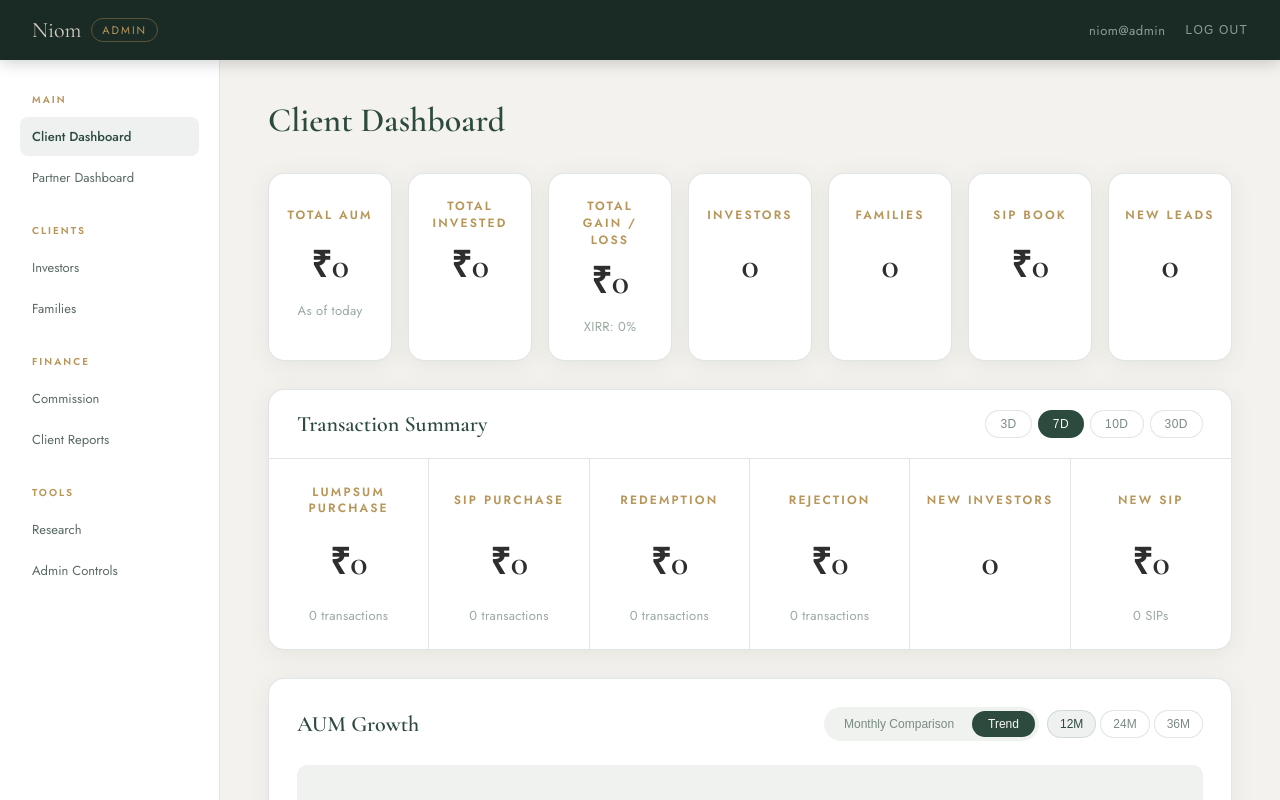
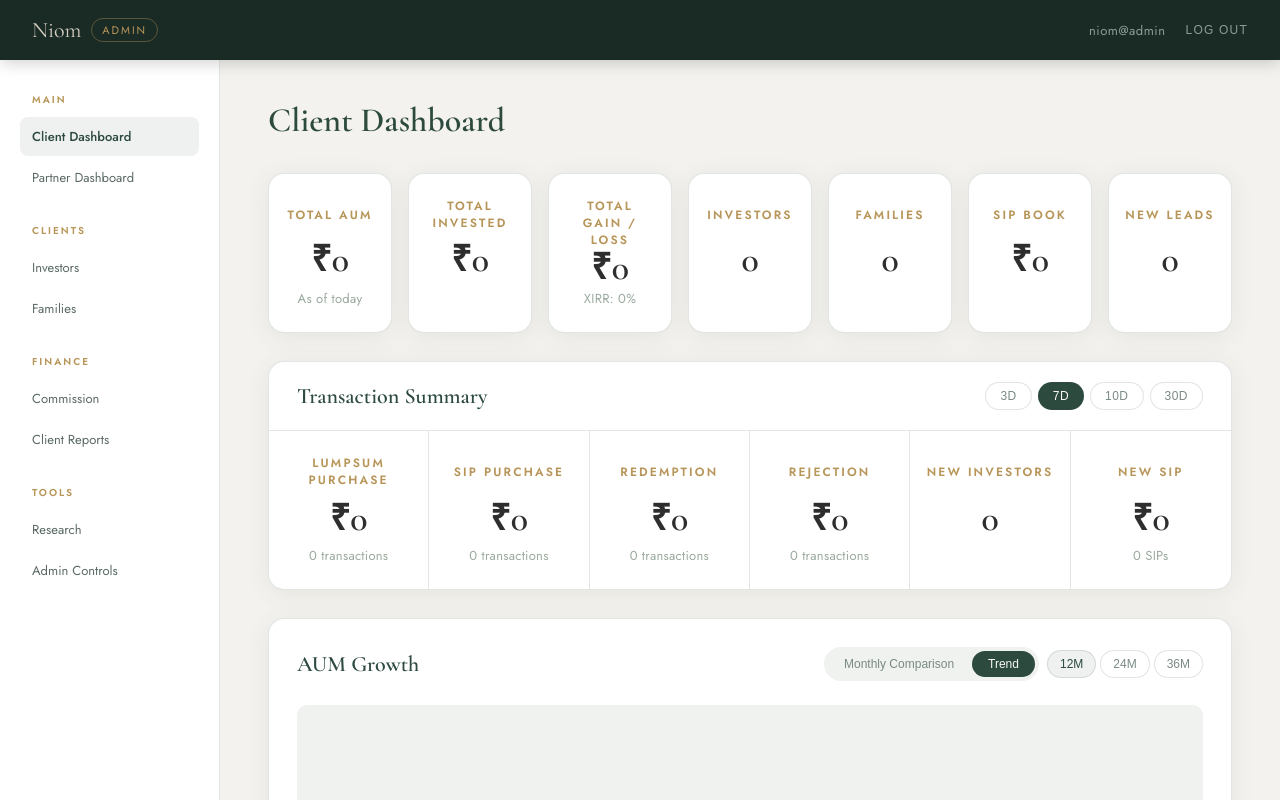
Before and after one commit to smit21haria/niom-frontend, a React (Vite) app: page /dashboard in a window 1280 px wide. Shown: the top 800 px of the page. Built offline with nearby package versions, Linux system fonts and the light colour scheme.

Commit message:
Revert "Remove justifyContent, add gap to KPICard and transaction tabs"
This reverts commit a0e47af3286aa6b5332bfaf87c5b8fa4496c23de.

```diff
--- a/src/components/ui/KPICard.jsx
+++ b/src/components/ui/KPICard.jsx
@@ -22,7 +22,6 @@ export default function KPICard({ label, value, subtitle, to }) {
         flexDirection: 'column',
         alignItems: 'center',
         textAlign: 'center',
-        gap: '16px',
       }}
       onMouseEnter={e => {
         if (clickable) {
@@ -58,6 +57,10 @@ export default function KPICard({ label, value, subtitle, to }) {
         fontWeight: 600,
         color: 'var(--charcoal)',
         lineHeight: 1,
+        flex: 1,
+        display: 'flex',
+        alignItems: 'center',
+        justifyContent: 'center',
       }}>
         {value}
       </div>
--- a/src/pages/Dashboard.jsx
+++ b/src/pages/Dashboard.jsx
@@ -107,7 +107,6 @@ export default function Dashboard() {
               display: 'flex', flexDirection: 'column',
               alignItems: 'center',
               minHeight: '140px',
-              gap: '16px',
             }}>
               {/* Label */}
               <div style={{
@@ -119,7 +118,7 @@ export default function Dashboard() {
                 {item.label}
               </div>
               {/* Value */}
-              <div style={{ ...tabValue }}>
+              <div style={{ ...tabValue, flex: 1, display: 'flex', alignItems: 'center' }}>
                 {item.value}
               </div>
               {/* Sub */}
```
